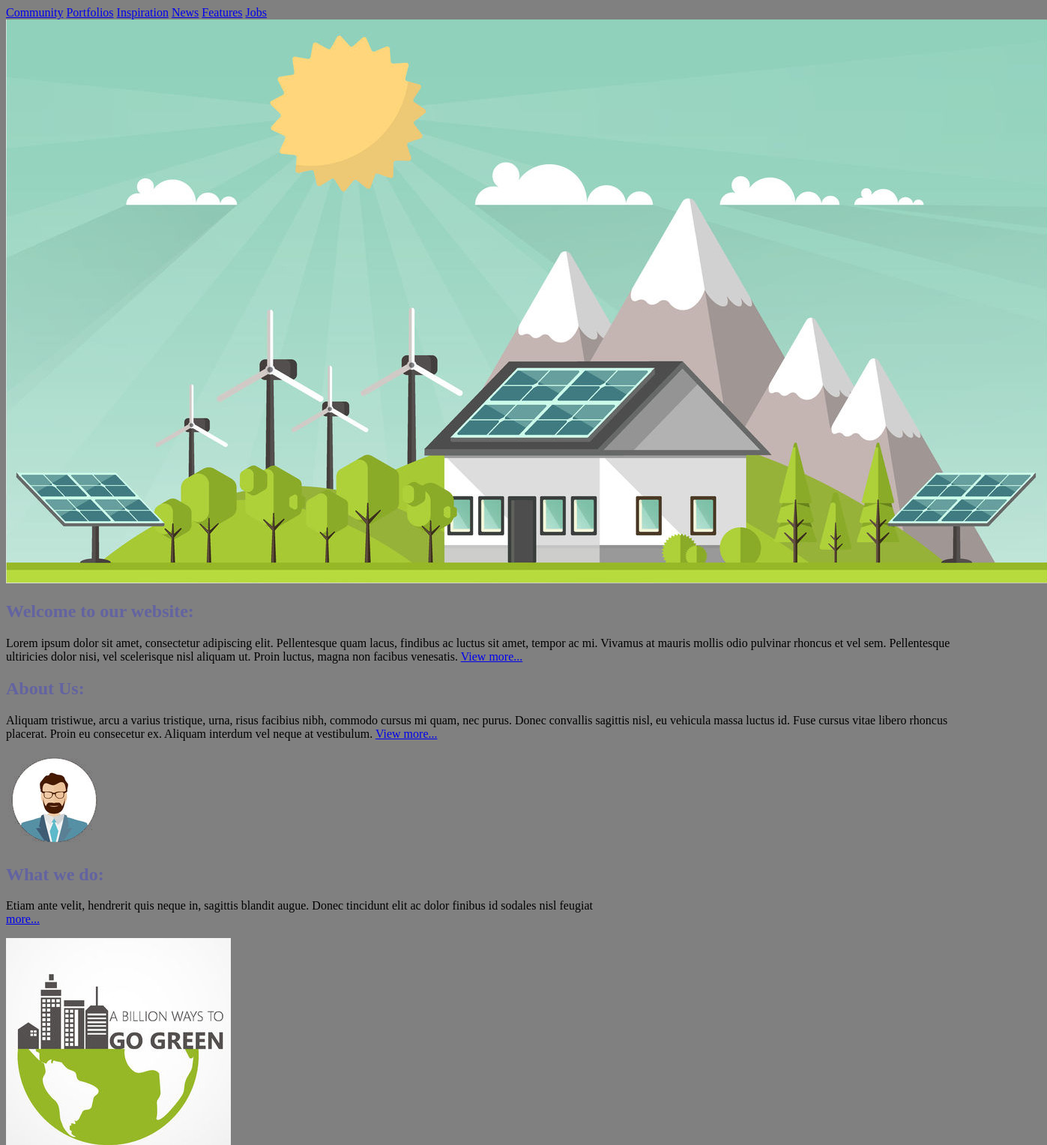
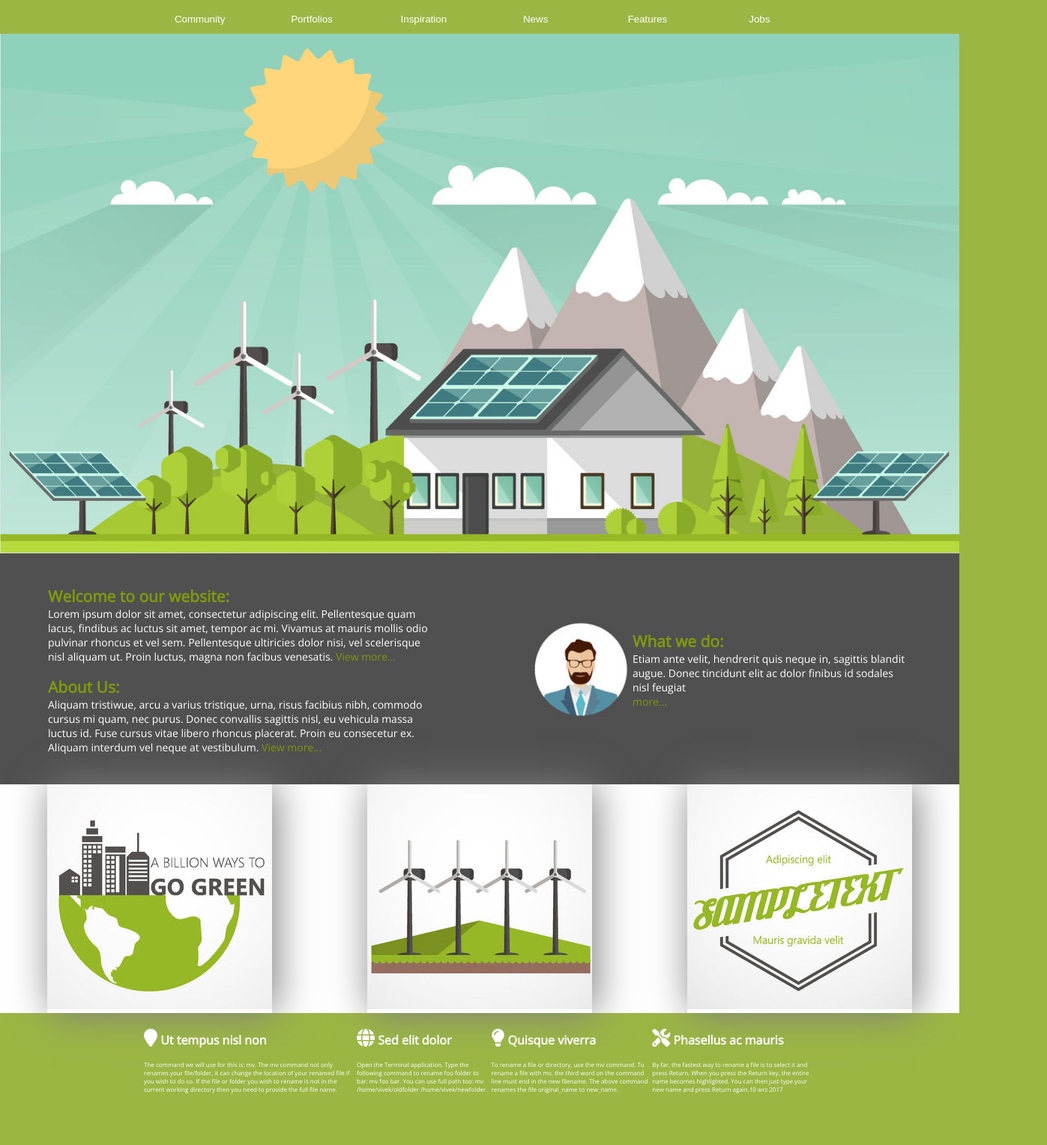
Before and after one commit to neswiedz/kurs-FSWD, a plain HTML site: page template03/index.html in a window 1280 px wide. Shown: the top 1527 px of the page at 75% size, 1397 px wide, since content can reach past the window. After the commit the page ends 1468 px from the top, so only its background shows below. Drawn offline with nearby package versions, Linux system fonts and the light colour scheme.

Commit message:
Added project1(zadanie do samodzielnego zrobienia)  based on flex

```diff
--- a/template03/index.html
+++ b/template03/index.html
@@ -8,24 +8,29 @@
     <link rel="stylesheet" href="my-app.css">
     <script src="my.js"></script> <!-- teraz nie zadziała bo sie ładuje zanim wczyta reszte strony i nie moze zrobic zmiany na elemencie id:title bo jeszcze on nie istnieje-->
     <script src="https://kit.fontawesome.com/1e12985872.js" crossorigin="anonymous"></script>
+    <link href="https://fonts.googleapis.com/css?family=Open+Sans&display=swap" rel="stylesheet">
   </head>
 
   <body>
     <header id="MainHeader">
-      <a href="page1.html">Community</a>
-      <a href="page1.html">Portfolios</a>
-      <a href="page2.html">Inspiration</a>
-      <a href="page3.html">News</a>
-      <a href="page4.html">Features</a>
-      <a href="page6.html">Jobs</a>
+      <div id="HeaderContainer">
+        <a href="page1.html"><button>Community</button></a>
+        <a href="page1.html"><button>Portfolios</button></a>
+        <a href="page2.html"><button>Inspiration</button></a>
+        <a href="page3.html"><button>News</button></a>
+        <a href="page4.html"><button>Features</button></a>
+        <a href="page6.html"><button>Jobs</button></a>
+      </div>
     </header>
 
-    <section >
+    <section>
       <article>
-        <div>
+        <div class="main_baner">
           <img src="img/main_baner.jpg">
         </div>
 
+        <div id="main_section">
+          <div id="main_section_left">
             <div id="welcome">
               <h2>Welcome to our website:</h2>
               <p>Lorem ipsum dolor sit amet, consectetur adipiscing elit. Pellentesque quam lacus, findibus ac luctus sit amet, tempor ac mi. Vivamus at mauris mollis odio pulvinar rhoncus et vel sem. Pellentesque ultiricies dolor nisi, vel scelerisque nisl aliquam ut. Proin luctus, magna non facibus venesatis.  <a href="welcome_more.html">View more...</a></p>
@@ -35,14 +40,20 @@
                <h2>About Us:</h2>
                <p>Aliquam tristiwue, arcu a varius tristique, urna, risus facibius nibh, commodo cursus mi quam, nec purus. Donec convallis sagittis nisl, eu vehicula massa luctus id. Fuse cursus vitae libero rhoncus placerat. Proin eu consecetur ex. Aliquam interdum vel neque at vestibulum. <a href="/about_more.html">View more...</a></p>
             </div>
+          </div>
 
+          <div id="main_section_right" >
+            <img src="img/avatar.png">
             <div id="we_do">
-          <div><img src="img/avatar.png"></div>
               <h2>What we do:</h2>
               <p>Etiam ante velit, hendrerit quis neque in, sagittis blandit augue. Donec tincidunt elit ac dolor finibus id sodales nisl feugiat
                 <br><a href="we_do_more.html">more...</a>
               </p>
             </div>
+          </div>
+
+        </div>
+
 
         <div id="pic">
           <div class="graphics-square"><img src="img/pic1.jpg"></div>
@@ -50,9 +61,10 @@
           <div class="graphics-square"><img src="img/pic3.jpg"></div>
         </div>
       </article>
-    </sectiion>
+    </section>
 
-    <footer>
+    <footer id="mainFooter">
+      <div id="FooterContainer">
         <div>
           <h3><i class="fas fa-map-marker"></i> Ut tempus nisl non</h3>
           <div>The command we will use for this is: mv. The mv command not only renames your file/folder, it can change the location of your renamed file if you wish to do so. If the file or folder you wish to rename is not in the current working directory then you need to provide the full file name.</div>
@@ -69,6 +81,7 @@
           <h3><i class="fas fa-tools"></i> Phasellus ac mauris</h3>
           <div>By far, the fastest way to rename a file is to select it and press Return. When you press the Return key, the entire name becomes highlighted. You can then just type your new name and press Return again.10 wrz 2017</div>
         </div>
+      </div>
     </footer>
 
   </body>
--- a/template03/my-app.css
+++ b/template03/my-app.css
@@ -1,167 +1,146 @@
 body {
-    background-color: grey;
-    --glowny-kolor: rgb(175,6,6);
+    margin: 0;
+    background-color: rgb(156, 182, 68);
+    --glowny-kolor: rgb(156, 182, 68);
+    --main_section_green_text: rgb(125, 153, 15);
     /* --nazwa_zmiennej, zasieg zmiennej do elementu gdzie zdefiniowany */
+    font-family: 'Open Sans', sans-serif;
 }
 
-#par{
-    border: 1px double var(--glowny-kolor);
-    background-image: url(logo.png);
-    background-size:  100px;
-    background-repeat: no-repeat;
-    background-position: left;
-    background-color: aliceblue;
-    padding: 10px 5px 10px 120px;
-    /* margin: 30px; */
+#MainHeader {
+    display: flex;
+    align-items: center;
+    justify-items: center;
+    margin: 10px 0;
 }
 
-#par p::first-letter {
-    color: #var(--glowny-kolor);
-    font-size: 36px;
+#HeaderContainer{
+    width: 70%;
+    margin: auto; /*to powoduje ze
+    HeaderContainet jako dziecko Main Headera
+    gdzie display: flex, margin auto u dziecka
+    ustawia go na srodku*/
+    display: flex;
+    flex-direction: row;
+    justify-content: space-around;
 }
 
-h1 {
-    color: blue;
-    font-family: fantasy;
+#HeaderContainer button{
+    border:0;
+    border-radius: 4px;
+    height:30px;
+    min-width: 80px;
+    text-decoration: none;
+    background-color: var(--glowny-kolor);
+    color: white;
 }
 
-h2 {
-    color: rgba(69, 69, 194, 0.5);
-    /* ostatni to kanał alpha */
+#HeaderContainer button:hover{
+    background-color: white;
+    background-image: linear-gradient(white, rgb(201, 201, 201));
+    transition-duration: 1s;
+    color: rgb(156,182,68) !important;
 }
 
-h2.subtitle {
-    /* elementy gdzie: selektor h2 oraz klasy subtitle */
-    background-color: var(--glowny-kolor);
+.main_baner {
+    max-width:100%;
+    height: 100%;
 }
 
-#links-target{
-    color:rgb(48, 128, 160);
+.main_baner img{
+    max-width: 100%;
+    max-height: 100%;
+    padding: 0;
+    margin: -5px 0;
 }
 
-#summary{
-    width:50%;
-}
-#naszheader{
-    height: 300px;
-    border: 1px solid var(--glowny-kolor);
-    display: grid;
-    grid-gap: 10px; /* odlegosc miedzy wierszami */
-    grid-template-columns: auto 100px auto;  /* w zaleznosci ile razy wpiszemy "auto" to tyle kolumn bedzie,
-    aut omozna tez zamienic na szerokosc kolumny  */
-    /* patrz tez w elementach z 1 i 2 sa dodane style w html definujace szerokosc pierwszego elementu na cala szerokosc strony grid-column:  1/5; oraz drugiego jako grid-row: 2/4  */
+/* SEKCJA GLOWNA */
+#main_section{
+    background-color: rgb(80,80,80);
+    display: flex;
+    color: white;
+    font-size:14px;
+    padding:  2% 0;
 }
 
-.numberfloat{
-    border: 1px solid black;
-    background-color: royalblue;
+#main_section a{
+    color: var(--main_section_green_text) ;
+    text-decoration: none;
 }
 
-@keyframes probna {
-    from {background-color: var(-glowny-kolor); width: 200px }
-    to {background-color: green;}
+#main_section h2 {
+    color: var(--main_section_green_text) ;
+    font-family: 'Open Sans';
+    font-style: light;
+    padding-bottom: 0;
+    margin-bottom: 0;
+}
+#main_section p{
+    margin-top: 0;
 }
 
-@keyframes probna2 {
-    0% {background-color: var(-glowny-kolor); width: 200px }
-    50% {background-color: yellow; width: 300px}
-    100% {background-color: green;}
-
+#main_section_left{
+    width: 50%;
+    flex-wrap: wrap;
+    padding: 0 5%;
 }
 
-#test5{
-    width: 100px;
-    height: 100px;
-    background-color: aqua;
-    /* transition: width 2s, height 2s, background-color 2s; */
-    animation-name: probna2;
-    animation-duration: 4s;
+#main_section_right{
+    display:flex;
+    width: 50%;
+    display: flex;
+    padding: 0 5%;
+    margin:auto;
+    max-width:100%;
 }
 
-#test5:hover{
-    width: 200px;
-    height: 200px;
-    /* transition: width 2s; */
-    background-color:  yellowgreen;
+#main_section_right img{
+    margin: auto 0;
+    width: 150%;
+    max-width: 140px;
 }
 
-#test2{
-    width: 100px;
-    height: 100px;
-    background-color: rgb(200, 255, 0);
-    transition: width 2s ease-out 1s; /* 1s - delay * spowalnia na koncu */
+#pic{
+    display: flex;
+    flex-direction: row;
+    background-color: white;
 }
 
-#test2:hover{
-    width: 400px;
+#pic .graphics-square {
+    margin: auto;
+    padding: 0 0;
+    max-height: 100%;
+    box-shadow: 5px 0 50px #7c7c7c;
 }
-/* tylko zastosowanie do bezposrednich dzieci elementu czyli tylko te a ktore sa bezposrednio w nazwasekcji a nie ma poziomow posrednich */
-#nazwasekcji > a {
-    color:red;
+#pic .graphics-square img {
+    width: 100%;
 }
 
-/* wszystkie bezposrednie dzieci */
-#nazwasekcji > * {
+#mainFooter{
+    display: flex;
+    flex-direction: row;
+    font-size: 8px;
+    align-items: center;
+    justify-items: center;
+    margin: -5px 0;
+    padding: 10px 0;
+    color: white;
 }
-/* position
-1. static - domyslnie
 
-2. relative - relatywna wtedy mozna uzyc top: 50px - relatywnie od miejsca gdzie byl by normalnie umieszczony przesuwamy w top lub bottom o iles pikseli
+#FooterContainer{
+    width: 70%;
+    margin: auto; /*to powoduje ze
+    HeaderContainet jako dziecko Main Headera
+    gdzie display: flex, margin auto u dziecka
+    ustawia go na srodku*/
+    display: flex;
+    flex-direction: row;
+    justify-content: space-around;
+}
 
-3. fixed - przytwierdzony do storny bottom, left liczone od konca strony,
-moze nachodzic na inne elementy
-
-4. absolute - on szuka rodzica i odnosic sie bedzie od elementu rodzica np. 50 px tak jak fixed tylko ze nie od krawedzi strony tylko krawedzi rodzica
-
-5. sticky (nie wszystkie przegladarki obsluguja bo nowe) - gdy zacznie przewijac w dol to on przyklei sie do gory krawedzi (np. dla banerow z nawigacja) - jak zablokowane wiersze excela
-
-*/
-
-/* overflow: hidden - co nie miesci sie w boxie to zostanie ukryte
-   scroll - wewnatrz bedzie scrollbar i mozliwe przewijane
-   auto - przegladarka decyduje
-
-
- */
-
- /* #par:hover {}
- pseudo klasa hover do elementu par - do zmiany np kolorou tla po najechaniu myszka
- :hover
- :visited
-
- a{ color:red;}
- a:visited {color:green;}
- a:active - ktora podstrona z menu jest właczona
- */
-
- /* pseudo klasa dla elementu o id dodajemy podzbior selektorow */
-/* #par p::first-letter {
-    color: #ff0000;
-    font-size: 36px;
-} */
-
-/* inline(1000), id(100), class(10), elementy(1)
-<body>
-    <header>
-        <div id="par">
-
-1      1    100 = 102
-
-<body>
-    <header id="naszheader">
-        <div id="par">
-  1    1+100   100 = 202
-
-  body header#naszheader #par {
-      color:blue;
-  ś}
-*/
-
-/* zalecane relatywne jednostki nie absolutne */
-/* przy width trzeba uwazac bo jestli jest padding i margin to czesc pojdzie na marginesy */
-/* em - 1em - wielkosc elementu x2 , 2em wielkosc elementu x2  standardowo chyba czcionka ma 16px*/
-
-/* css box-shadow: w praco w dol rozmycie kolor
-box-shadow: 10px 10px 5px #000000
-
-text-shadow: 2px 2px 3px black*/
+#FooterContainer i{
+    font-size: 1.5em;
+}
+#FooterContainer h3{
+    font-size: 16px;
+}
```
Lines whose indentation alone changed are shown as unchanged.
